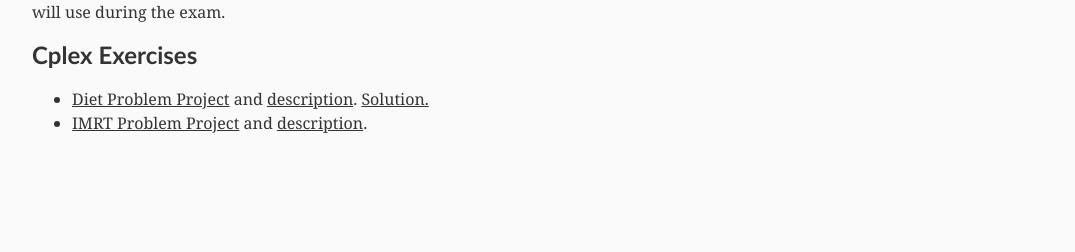
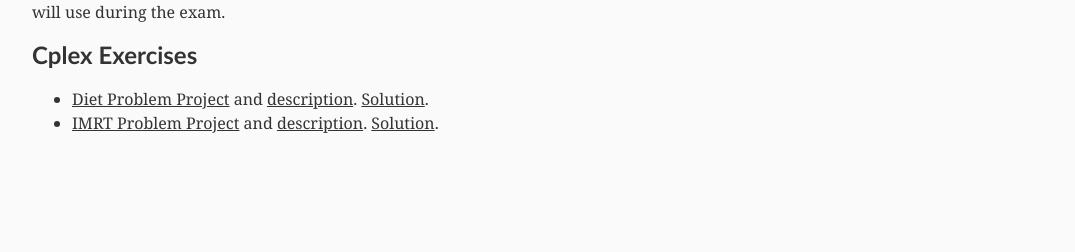
Before and after one commit to alberto-santini/alberto-santini.github.io, a Jekyll site: the page built from oa/index.html, in a window 1280 px wide. Shown: the part 1399-1651 px from the top of the page, without its empty margins (88-1163 px from the left). Built offline with Jekyll 4.4.1, drawn with Linux system fonts in a browser that asks for light colours.

Commit message:
Added link to IMRT Solution

```diff
--- a/oa/index.html
+++ b/oa/index.html
@@ -95,10 +95,11 @@ layout: default
     <ul>
       <li>
         <a href="/files/oa/2018DietProblem.zip">Diet Problem Project</a> and <a href="/files/oa/diet.pdf">description</a>.
-        <a href="/files/oa/2018DietProblemSolution.zip">Solution.</a>
+        <a href="/files/oa/2018DietProblemSolution.zip">Solution</a>.
       </li>
       <li>
         <a href="/files/oa/2018IMRT.zip">IMRT Problem Project</a> and <a href="/files/oa/imrt.pdf">description</a>.
+        <a href="/files/oa/2018IMRTSolution.zip">Solution</a>.
       </li>
     </ul>
   </div>
```
